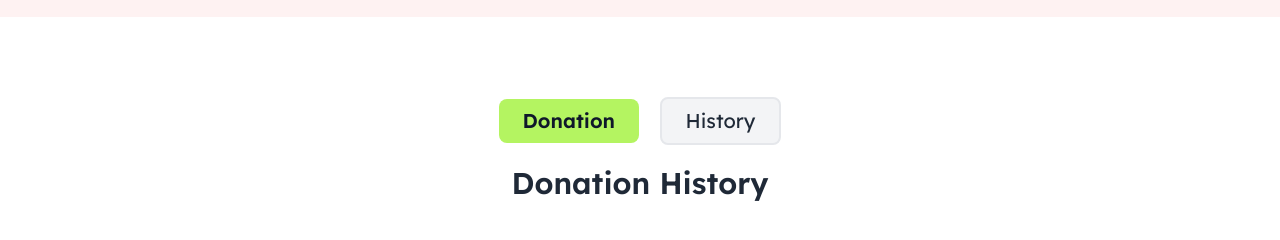
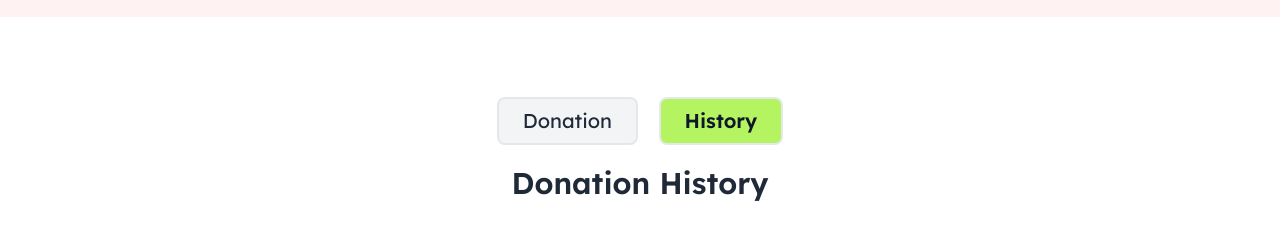
Before and after one commit to chayon1001/Donate-for-Flood-Bangladesh, a plain HTML site: page index.html in a window 1280 px wide. Both pictures are taken after a click on the button "History". Shown: the part 72-312 px from the top of the page. Drawn offline with nearby package versions, Linux system fonts and the light colour scheme.

Commit message:
added the change the button color to indicate when its active

```diff
--- a/index.html
+++ b/index.html
@@ -79,8 +79,8 @@
         </div>
 
         <div class="space-x-4 text-center mt-20">
-            <button id="donation-btn" class="bg-primary px-6 py-2 rounded-lg text-xl text-slate-900 font-semibold">Donation</button>
-            <button id="history-btn" class="px-6 py-2 rounded-lg text-xl border-2 bg-gray-100">History</button>
+            <button id="donation-btn" class="bg-primary px-6 py-2 rounded-lg text-xl text-slate-900 font-semibold ">Donation</button>
+            <button id="history-btn" class="px-6 py-2 rounded-lg text-xl border-2 bg-gray-100 hover:bg-gray-300 ">History</button>
         </div>
 
     </header>
--- a/js/donation.js
+++ b/js/donation.js
@@ -4,4 +4,10 @@ document.getElementById('donation-btn').addEventListener('click', function(){
     document.getElementById('donation-data').classList.remove('hidden');
 
 
+    document.getElementById('donation-btn').classList.add('bg-primary','text-slate-900', 'font-semibold');
+
+    document.getElementById('history-btn').classList.remove('bg-primary','text-slate-900', 'font-semibold');
+
+
+
 })
--- a/js/history.js
+++ b/js/history.js
@@ -5,6 +5,10 @@ document.getElementById('history-btn').addEventListener('click', function(){
 
 
 
+    document.getElementById('donation-btn').classList.remove('bg-primary','text-slate-900', 'font-semibold');
 
+    document.getElementById('donation-btn').classList.add('border-2', 'bg-gray-100');
+
+    document.getElementById('history-btn').classList.add('bg-primary','text-slate-900', 'font-semibold' );
 
 })
```
